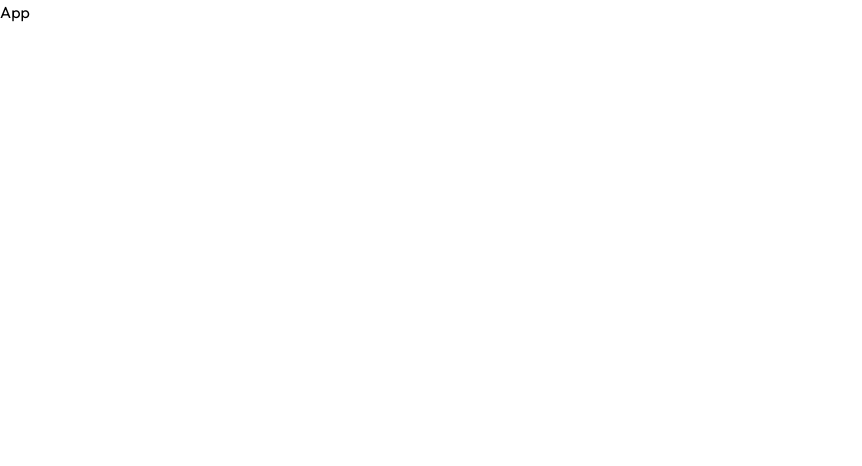
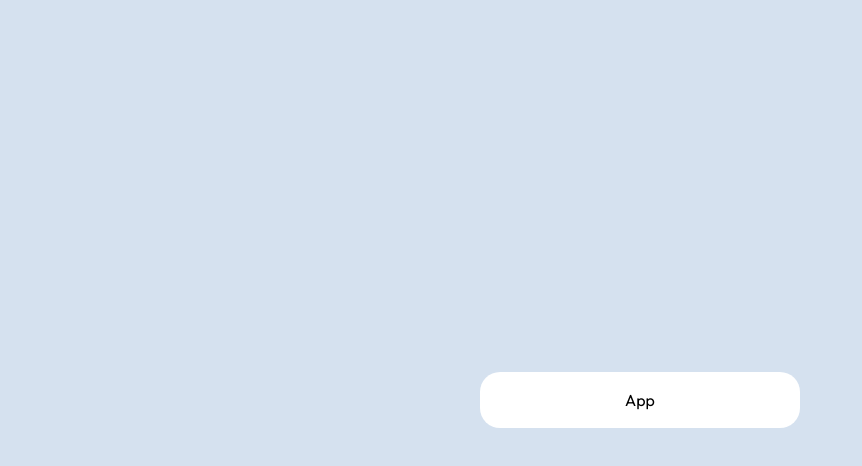
Before and after one commit to Ciensprog/FM-001-QR-code-component, a React (Vite) app: page / in a window 1280 px wide. Shown: the top 466 px of the page, without its empty margins (0-862 px from the left). Built offline with nearby package versions, Linux system fonts and the light colour scheme.

Commit message:
Add initial structure for card

```diff
--- a/index.html
+++ b/index.html
@@ -12,8 +12,8 @@
       rel="stylesheet"
     />
   </head>
-  <body>
-    <div id="app"></div>
+  <body class="bg-base">
+    <div id="app" class="grid place-items-center min-h-screen"></div>
     <script type="module" src="/src/main.tsx"></script>
   </body>
 </html>
--- a/src/App.tsx
+++ b/src/App.tsx
@@ -5,5 +5,11 @@
 */
 
 export function App() {
-  return <>App</>
+  return (
+    <main>
+      <article className="bg-white p-4 rounded-[1.25rem] text-center w-80 max-w-full">
+        App
+      </article>
+    </main>
+  )
 }
```
